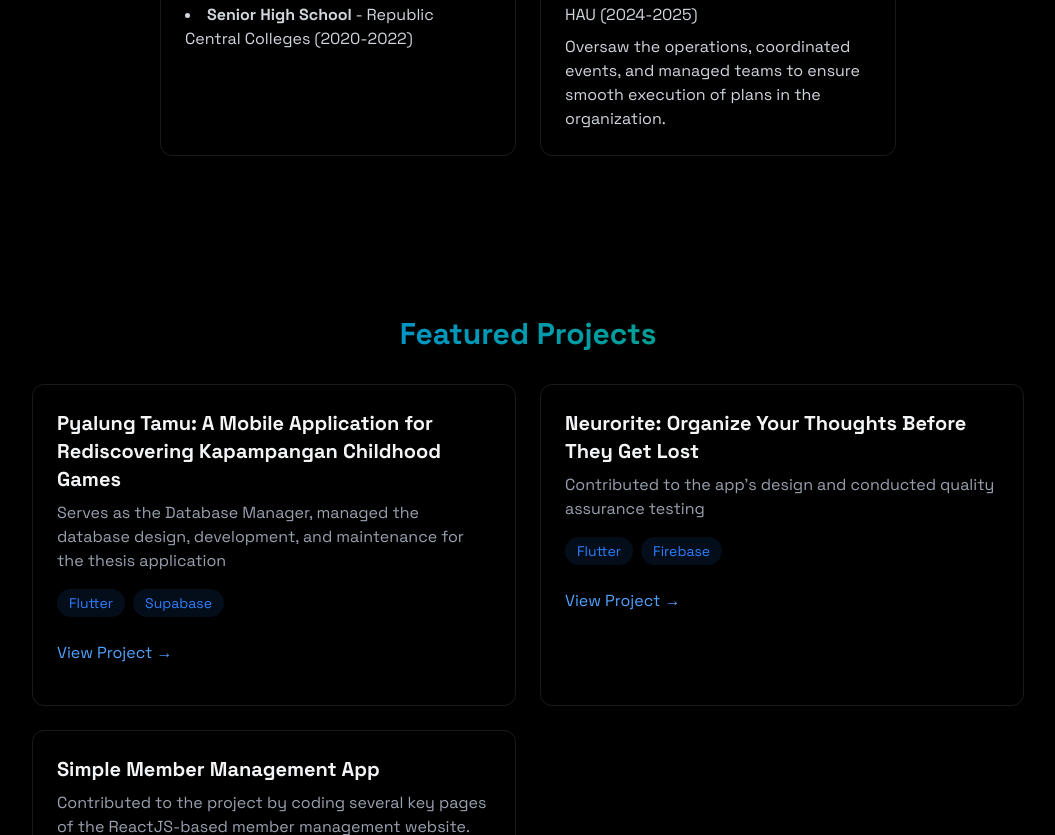
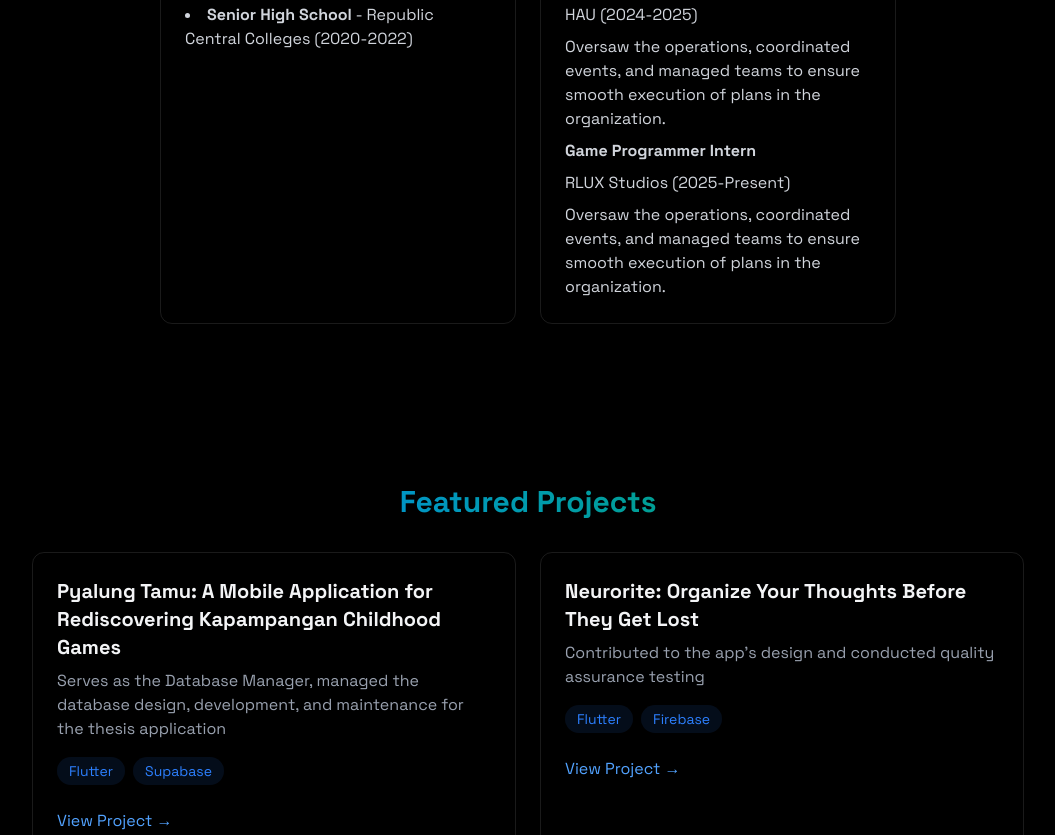
Before and after one commit to ReignSans/reignsanportfolio, a React (Vite) app: page / in a window 1280 px wide. Shown: the part 1420-2255 px from the top of the page, without its empty margins (112-1167 px from the left). Built offline with nearby package versions, Linux system fonts and the light colour scheme.

Commit message:
added some updates

```diff
--- a/src/components/LoadingScreen.jsx
+++ b/src/components/LoadingScreen.jsx
@@ -2,7 +2,7 @@ import { useEffect, useState } from "react";
 
 export const LoadingScreen = ({ onComplete }) => {
     const [text, setText] = useState("");
-    const fullText = "<ReignSan />";
+    const fullText = "<ReignSans />";
 
     useEffect(() => {
         let index = 0;
--- a/src/components/sections/About.jsx
+++ b/src/components/sections/About.jsx
@@ -87,6 +87,14 @@ export const About = () => {
                                 </li>
                                 <p>Oversaw the operations, coordinated events, and managed teams
                                 to ensure smooth execution of plans in the organization.</p>
+                                <li>
+                                    <strong>Game Programmer Intern</strong>
+                                </li>
+                                <li>
+                                    RLUX Studios (2025-Present)
+                                </li>
+                                <p>Oversaw the operations, coordinated events, and managed teams
+                                to ensure smooth execution of plans in the organization.</p>
                             </ul>
                         </div>
                     </div>
```
